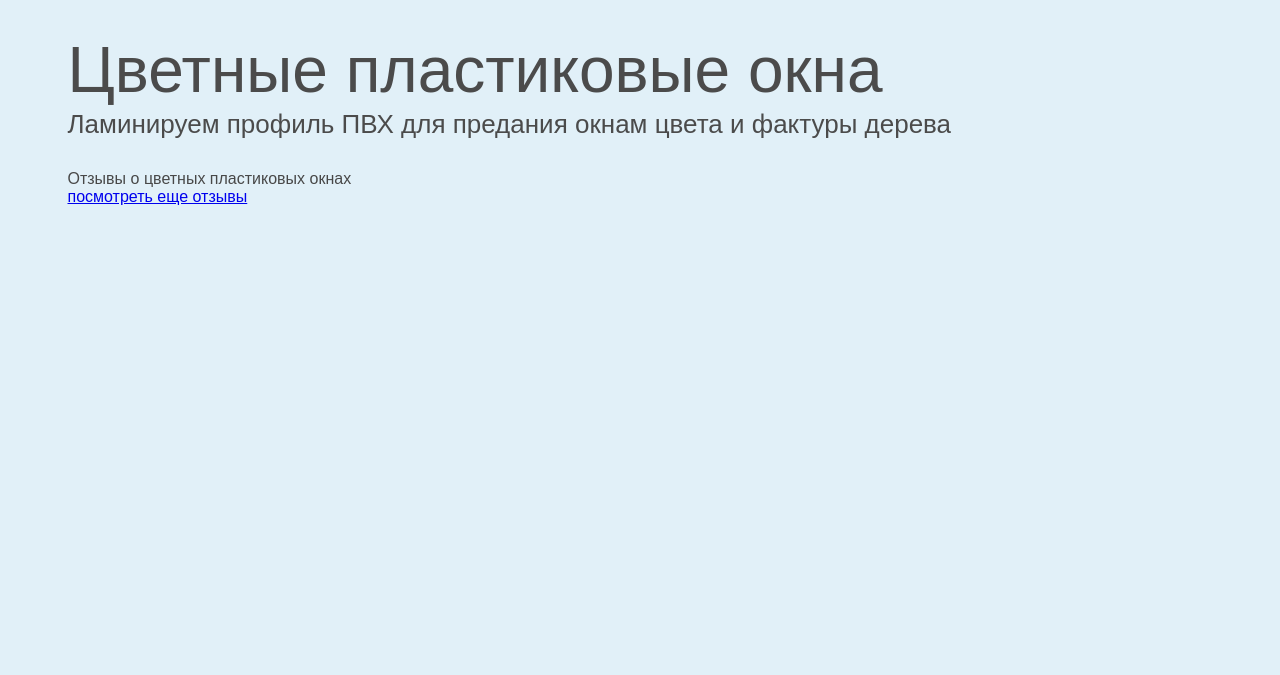
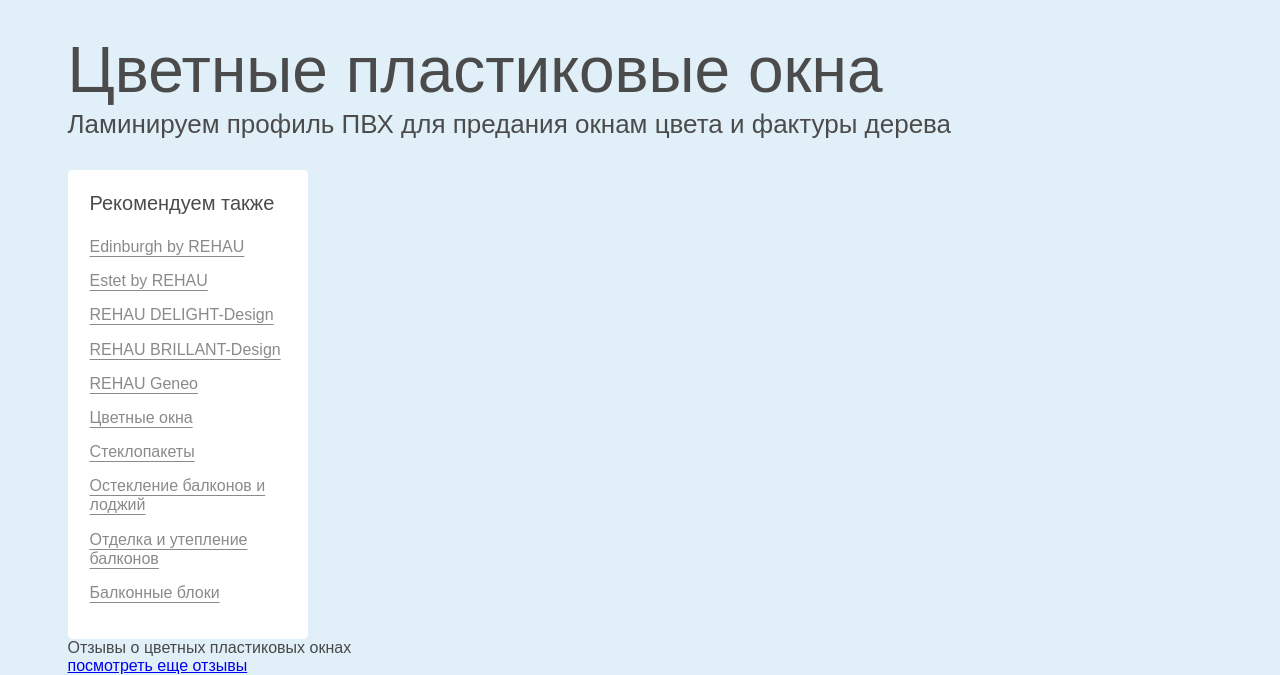
Before and after one commit to rustam-1108d/test-task-window-company-page, a website: page index.html in a window 1280 px wide. Shown: the part 171-846 px from the top of the page. Before the commit the page ends 800 px from the top, so only its background shows below. Drawn offline with Linux system fonts and the light colour scheme.

Commit message:
Add recommendations box

```diff
--- a/index.html
+++ b/index.html
@@ -32,8 +32,24 @@
         <h1 class="title-heading">Цветные пластиковые окна</h1>
         <p class="title-description">Ламинируем профиль ПВХ для предания окнам цвета и фактуры дерева</p>
     </section>
-    <aside class="left-box"></aside>
-    <section class="main-box"></section>
+    <aside class="recommendations-box">
+      <h2 class="recommendations-title">Рекомендуем также</h2>
+      <ul class="recommendations-list">
+          <li class="recommendations-item"><a href="#" class="recommendations-link">Edinburgh by REHAU</a></li>
+          <li class="recommendations-item"><a href="#" class="recommendations-link">Estet by REHAU</a></li>
+          <li class="recommendations-item"><a href="#" class="recommendations-link">REHAU DELIGHT-Design</a></li>
+          <li class="recommendations-item"><a href="#" class="recommendations-link">REHAU BRILLANT-Design</a></li>
+          <li class="recommendations-item"><a href="#" class="recommendations-link">REHAU Geneo</a></li>
+          <li class="recommendations-item"><a href="#" class="recommendations-link">Цветные окна</a></li>
+          <li class="recommendations-item"><a href="#" class="recommendations-link">Стеклопакеты</a></li>
+          <li class="recommendations-item"><a href="#" class="recommendations-link">Остекление балконов и лоджий</a></li>
+          <li class="recommendations-item"><a href="#" class="recommendations-link">Отделка и утепление балконов</a></li>
+          <li class="recommendations-item"><a href="#" class="recommendations-link">Балконные блоки</a></li>
+      </ul>
+    </aside>
+    <section class="main-box">
+
+    </section>
     <section class="bottom-box"></section>
     <section class="reviews-title">
         <p>Отзывы о цветных пластиковых окнах</p>
--- a/styles/styles.css
+++ b/styles/styles.css
@@ -1,6 +1,8 @@
 * {
   margin: 0;
   padding: 0;
+
+  box-sizing: border-box;
 }
 
 body {
@@ -8,7 +10,7 @@ body {
   color: #484848;
   background: #e1f0f8;
 
-  box-sizing: border-box;
+  /* box-sizing: border-box; */
   /* margin: 0;
   padding: 0; */
 }
@@ -145,3 +147,54 @@ font-size: 23px;
   /* line-height: 1.2; */
   /* background-color: orchid; */
 }
+
+
+/* ================================
+  RECOMMENDATIONS
+================================ */
+.recommendations-box {
+  background-color: #ffffff;
+  padding: 22px 22px 32px;
+  border-radius: 5px;
+
+  /* box-sizing: border-box; */ /* moved to * selector */
+  height: 469px;
+  width: 240px;
+}
+
+.recommendations-title {
+  font-size: 20px;
+  font-weight: normal;
+  color: #4b4b4b;
+  /* background-color: #7bc3d5; */
+}
+
+.recommendations-list {
+  list-style-type: none;
+  margin-top: 22px;
+  /* background-color: yellow; */
+}
+
+.recommendations-item {
+  margin-bottom: 12px;
+  /* background-color: moccasin; */
+  position: relative;
+}
+
+.recommendations-link {
+  color: #8a8a8a;
+  font-size: 16px;
+  line-height: 1.2;
+  text-decoration: underline;
+  text-underline-offset: 3.5px;
+
+  display: block;
+  width: 100%;
+  height: 100%;
+  box-sizing: border-box;
+  padding-bottom: 3px;
+}
+
+.recommendations-link:hover {
+  color: #eb5825;
+}
```
